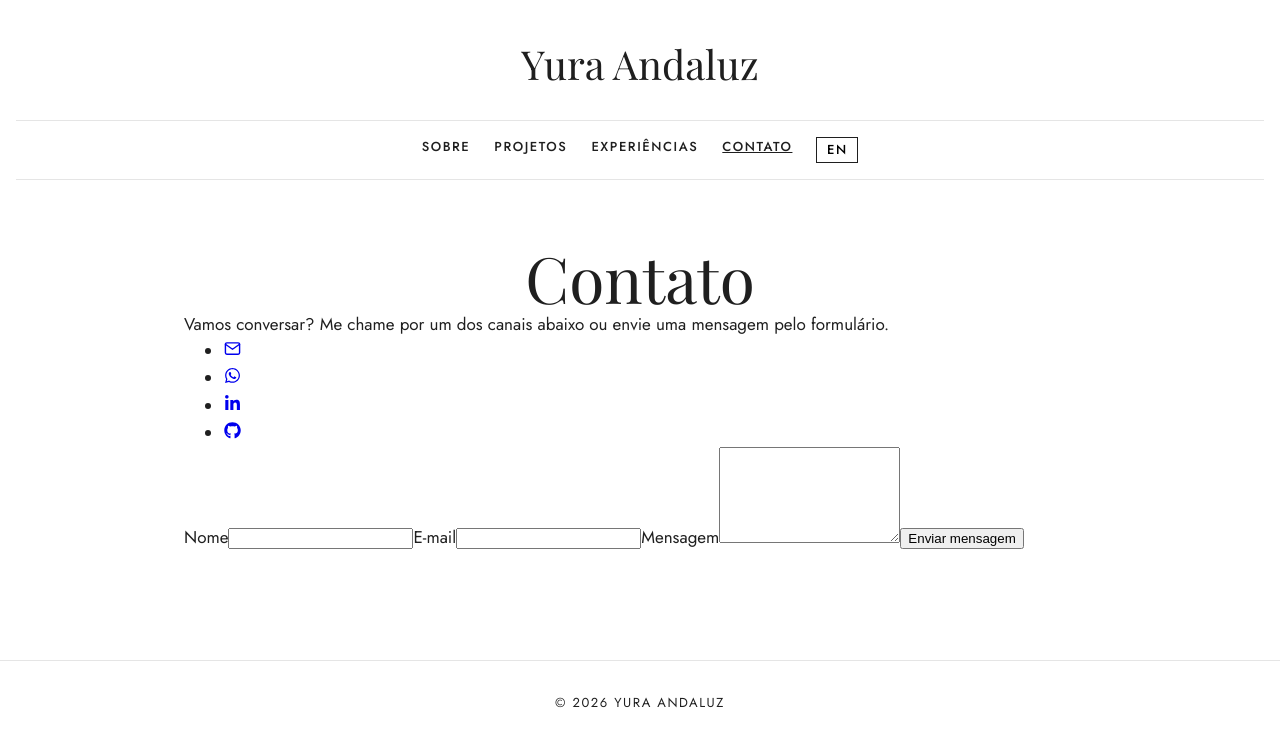
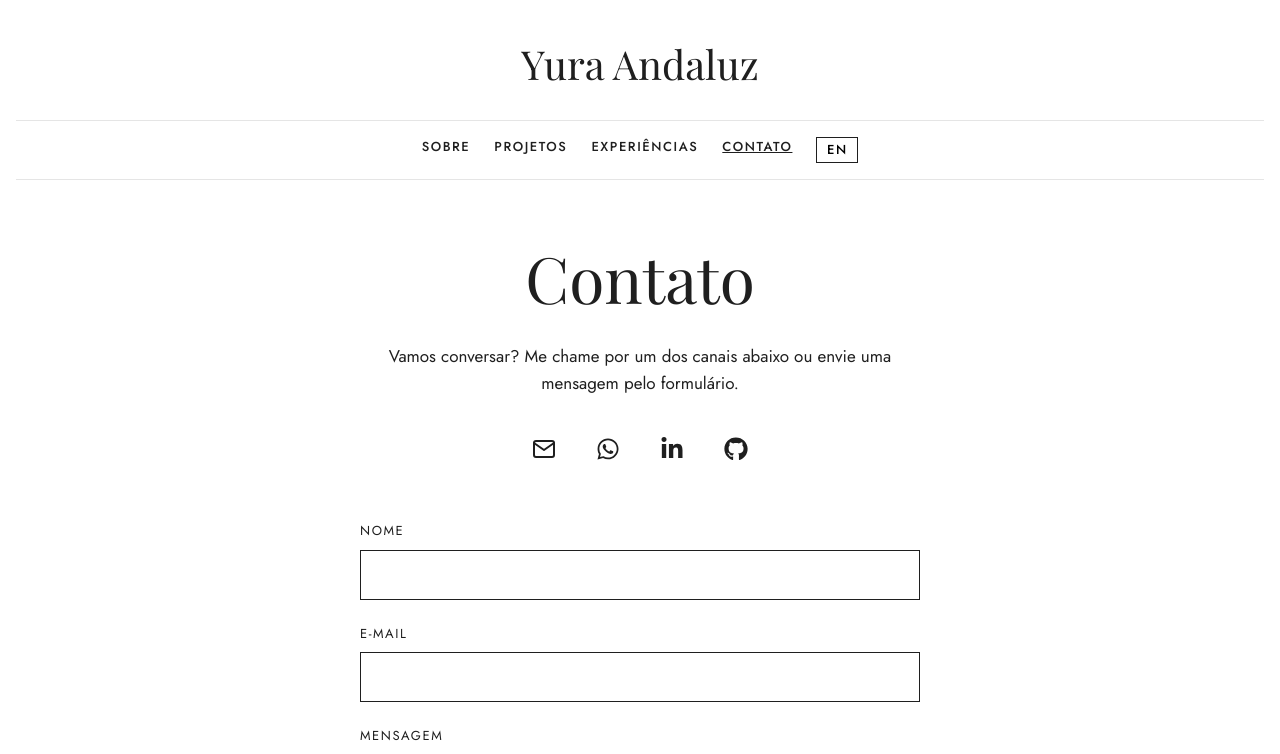
Before and after one commit to yuracandaluz/portfolio, a React app: page /contato in a window 1280 px wide. Shown: the top 754 px of the page. Built offline with nearby package versions, Linux system fonts and the light colour scheme; the HTML template or start-up script is replaced by a standard one.

Commit message:
style: add contact page styles

```diff
--- a/src/index.css
+++ b/src/index.css
@@ -70,3 +70,32 @@ body {
 .timeline { border-left: 1px solid var(--color-ink); padding-left: 2rem; }
 .timeline-item { border-top: none; }
 .project-image { width: 100%; height: auto; }
+
+.contact-intro { max-width: 560px; margin: 2rem auto 0; text-align: center; }
+.contact-icons {
+  list-style: none; padding: 0; margin: 2rem 0 0;
+  display: flex; justify-content: center; gap: 1.5rem; font-size: 1.5rem;
+}
+.contact-icons a { color: var(--color-ink); display: inline-flex; padding: 0.5rem; }
+.contact-icons a:hover { opacity: 0.6; }
+
+.contact-form { max-width: 560px; margin: 3rem auto 0; display: grid; gap: 1.5rem; }
+.contact-form label {
+  display: grid; gap: 0.5rem;
+  font-size: var(--text-caption); text-transform: uppercase; letter-spacing: 0.12em;
+}
+.contact-form input, .contact-form textarea {
+  font-family: var(--font-body); font-size: var(--text-body);
+  padding: 0.75rem; border: 1px solid var(--color-ink); border-radius: 0; background: transparent;
+  text-transform: none; letter-spacing: normal;
+}
+.contact-form input:focus, .contact-form textarea:focus { outline: 2px solid var(--color-ink); outline-offset: 2px; }
+.submit {
+  font-family: var(--font-body); font-size: var(--text-caption); font-weight: 500;
+  text-transform: uppercase; letter-spacing: 0.14em;
+  padding: 0.9rem 1.5rem; border: 1px solid var(--color-ink);
+  background: var(--color-ink); color: var(--color-bg); cursor: pointer;
+}
+.submit:disabled { opacity: 0.5; cursor: wait; }
+.error { color: #b00020; text-transform: none; letter-spacing: normal; font-size: 0.875rem; }
+.feedback { text-align: center; }
```
